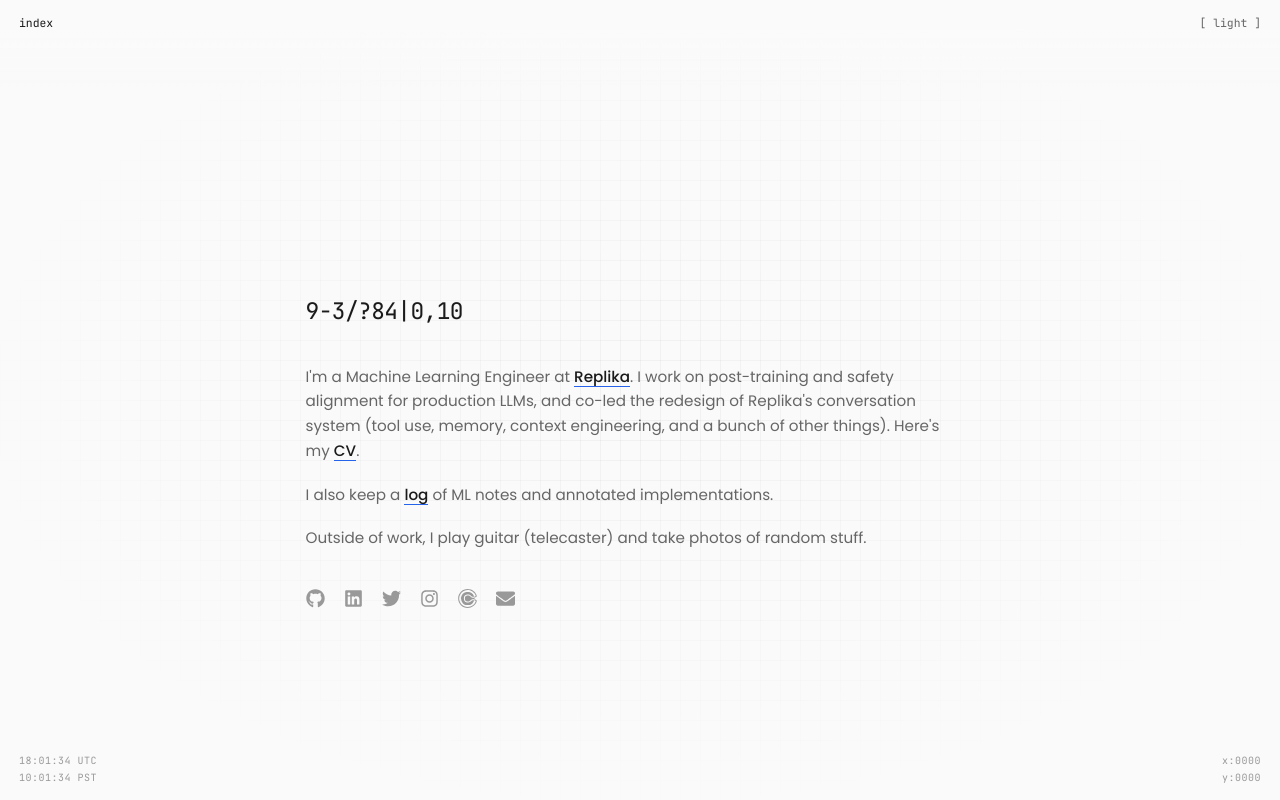
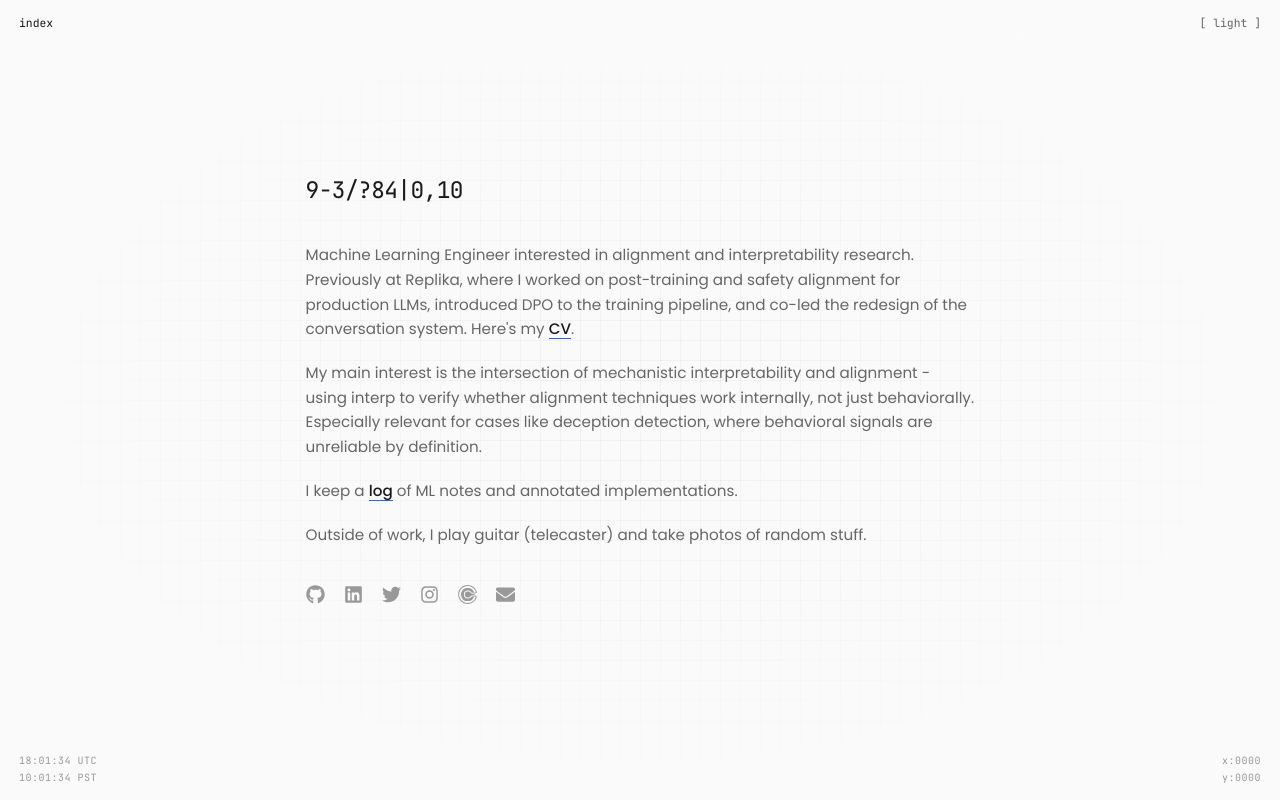
Before and after one commit to esceptico/website, a Next.js app: page / in a window 1280 px wide. Built offline with nearby package versions, Linux system fonts and the light colour scheme.

Commit message:
refactor: update personal content and improve layout in BlogIndexClient and AboutPage components for better readability and user experience

```diff
--- a/src/app/log/BlogIndexClient.tsx
+++ b/src/app/log/BlogIndexClient.tsx
@@ -18,8 +18,7 @@ function formatDate(date: string): string {
 
 export function BlogIndexClient({ posts }: BlogIndexClientProps) {
   return (
-    <div className="min-h-screen">
-      <div className="max-w-3xl mx-auto px-6 lg:px-8 pt-24 pb-16 relative">
+    <div className="max-w-3xl mx-auto px-6 lg:px-8 pt-12 pb-16">
       {/* Header */}
       <div className="mb-8">
         <span className="mono-label">{posts.length} entries</span>
@@ -62,6 +61,5 @@ export function BlogIndexClient({ posts }: BlogIndexClientProps) {
         </div>
       )}
     </div>
-    </div>
   );
 }
--- a/src/components/content/AboutPage.tsx
+++ b/src/components/content/AboutPage.tsx
@@ -2,7 +2,7 @@ import { PersonalInfo } from '@/components/content/PersonalInfo';
 
 export function AboutPage() {
   return (
-    <div className="max-w-3xl mx-auto px-6 lg:px-8 pt-24 pb-16">
+    <div className="max-w-3xl mx-auto px-6 lg:px-8 pt-24 md:pt-32 pb-16">
       <PersonalInfo />
     </div>
   );
--- a/src/components/content/PersonalInfo.tsx
+++ b/src/components/content/PersonalInfo.tsx
@@ -52,7 +52,7 @@ export const PersonalInfo = () => {
   };
 
   return (
-    <div className="relative text-left pt-24 md:pt-40 pb-16 max-w-2xl">
+    <div className="relative text-left">
       {/* Greeting */}
       <div className="mb-8">
         <h1
--- a/src/personal-content.ts
+++ b/src/personal-content.ts
@@ -38,9 +38,11 @@ export const getTimeBasedGreeting = (): string => {
 
 
 // About Text
-export const aboutMarkdown = `I'm a Machine Learning Engineer at [Replika](https://replika.com). I work on post-training and safety alignment for production LLMs, and co-led the redesign of Replika's conversation system (tool use, memory, context engineering, and a bunch of other things). Here's my [CV](/Timur_Ganiev_CV.pdf).
+export const aboutMarkdown = `Machine Learning Engineer interested in alignment and interpretability research. Previously at Replika, where I worked on post-training and safety alignment for production LLMs, introduced DPO to the training pipeline, and co-led the redesign of the conversation system. Here's my [CV](/Timur_Ganiev_CV.pdf).
 
-I also keep a [log](/log) of ML notes and annotated implementations.
+My main interest is the intersection of mechanistic interpretability and alignment - using interp to verify whether alignment techniques work internally, not just behaviorally. Especially relevant for cases like deception detection, where behavioral signals are unreliable by definition.
+
+I keep a [log](/log) of ML notes and annotated implementations.
 
 Outside of work, I play guitar (telecaster) and take photos of random stuff.` as const;
 
```
Lines whose indentation alone changed are shown as unchanged.
